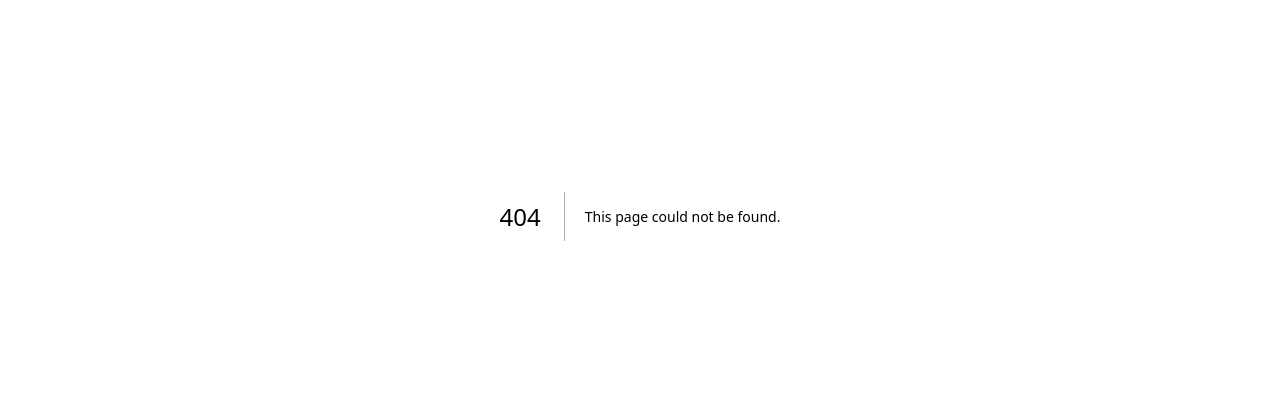
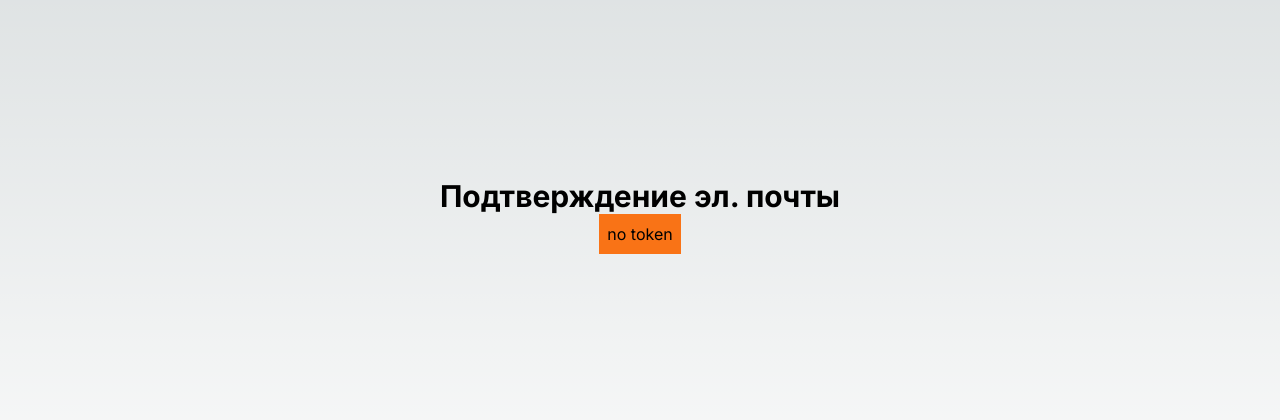
Before and after one commit to MikeSaburov/Nextjs_Full_stack_course, a Next.js app: page /verifyemail in a window 1280 px wide. Before the commit this address had no page. Shown: the part 184-604 px from the top of the page. Built offline with nearby package versions, Linux system fonts and the light colour scheme.

Commit message:
добавить страницу подтверждения почты

```diff
--- /dev/null
+++ b/src/app/verifyemail/page.tsx
@@ -0,0 +1,55 @@
+"use client";
+
+import axios from "axios";
+import Link from "next/link";
+import { useEffect, useState } from "react";
+
+export default function VerifyEmailPage() {
+  const [token, setToken] = useState("");
+  const [verifyed, setVerifyed] = useState(false);
+  const [error, setError] = useState(false);
+
+  const verifyUserEmail = async () => {
+    try {
+      await axios.post("/api/users/verifyemail", { token });
+      setVerifyed(true);
+    } catch (error: any) {
+      setError(true);
+      console.log(error.response.data);
+    }
+  };
+
+  useEffect(() => {
+    const urlToken = window.location.search.split("=")[1];
+    setToken(urlToken || "");
+  }, []);
+
+  useEffect(() => {
+    if (token.length > 0) {
+      verifyUserEmail();
+    }
+  }, [token]);
+
+  return (
+    <div className="flex flex-col items-center justify-center min-h-screen py-2">
+      <h1 className="text-3xl font-bold">Подтверждение эл. почты</h1>
+      <h2 className="p-2 bg-orange-500 text-black">
+        {token ? `${token}` : "no token"}
+      </h2>
+      {verifyed && (
+        <div>
+          <h2>Эл. почта подтверждена</h2>
+          <Link href="/login" className="text-blue-500">
+            Войти в систему
+          </Link>
+        </div>
+      )}
+
+      {error && (
+        <div>
+          <h2 className="bg-red-500 text-2xl text-black">Ошибка:-(</h2>
+        </div>
+      )}
+    </div>
+  );
+}
```
